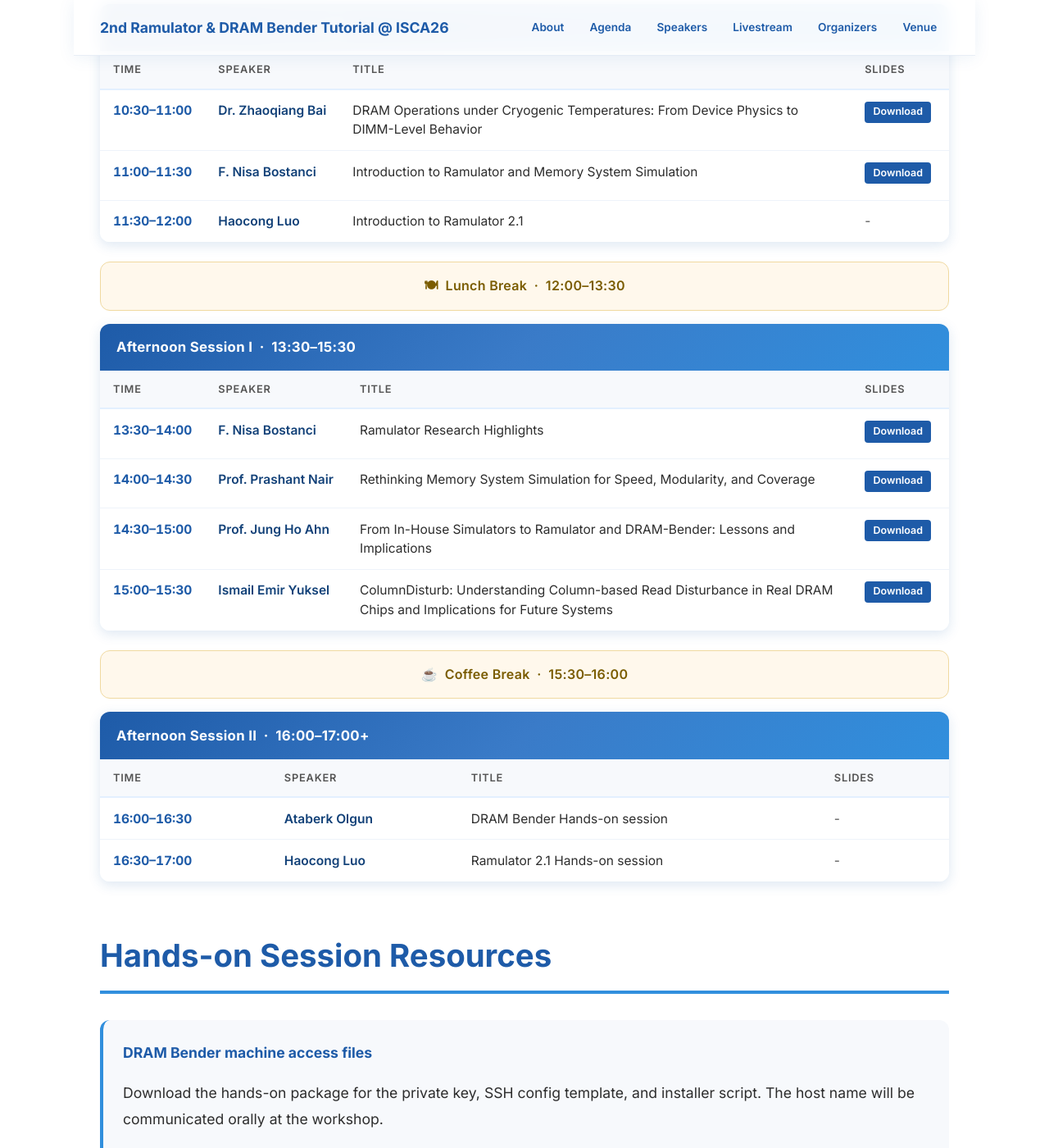
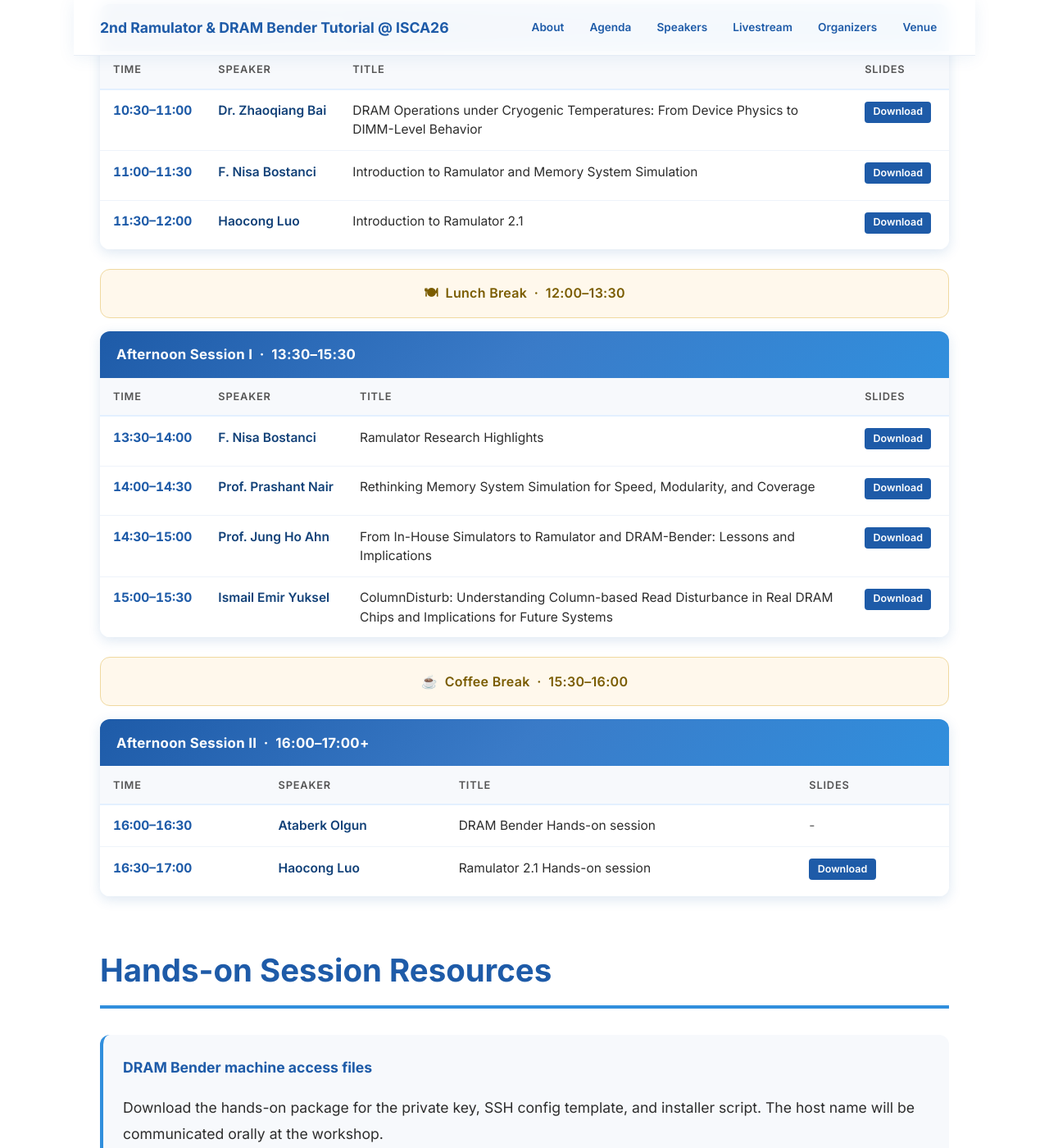
Before and after one commit to olgunataberk/rndb-isca26, a Jekyll site: the page built from index.md, in a window 1280 px wide and 1400 px high, scrolled down 3589 px. Shown: the whole window at 82% size. Built offline with Jekyll 4.4.1, drawn with Linux system fonts in a browser that asks for light colours.

Commit message:
add haocong's slides

```diff
--- a/index.md
+++ b/index.md
@@ -174,7 +174,7 @@ and <a href="https://github.com/CMU-SAFARI/DRAM-Bender">DRAM Bender</a>, an FPGA
           <td class="time-cell">11:30–12:00</td>
           <td class="speaker-cell">Haocong Luo</td>
           <td>Introduction to Ramulator 2.1</td>
-          <td class="slides-cell"><span class="slides-unavailable">-</span></td>
+          <td class="slides-cell"><a href="https://olgunataberk.github.io/rndb-isca26/slides/R2.1-intro_ISCA26.pptx" class="schedule-download" download>Download</a></td>
         </tr>
       </tbody>
     </table>
@@ -246,7 +246,7 @@ and <a href="https://github.com/CMU-SAFARI/DRAM-Bender">DRAM Bender</a>, an FPGA
           <td class="time-cell">16:30–17:00</td>
           <td class="speaker-cell">Haocong Luo</td>
           <td>Ramulator 2.1 Hands-on session</td>
-          <td class="slides-cell"><span class="slides-unavailable">-</span></td>
+          <td class="slides-cell"><a href="https://olgunataberk.github.io/rndb-isca26/slides/R2.1-tutorial_ISCA26.pptx" class="schedule-download" download>Download</a></td>
         </tr>
       </tbody>
     </table>
```
Also changed, not shown: 3 other files.
